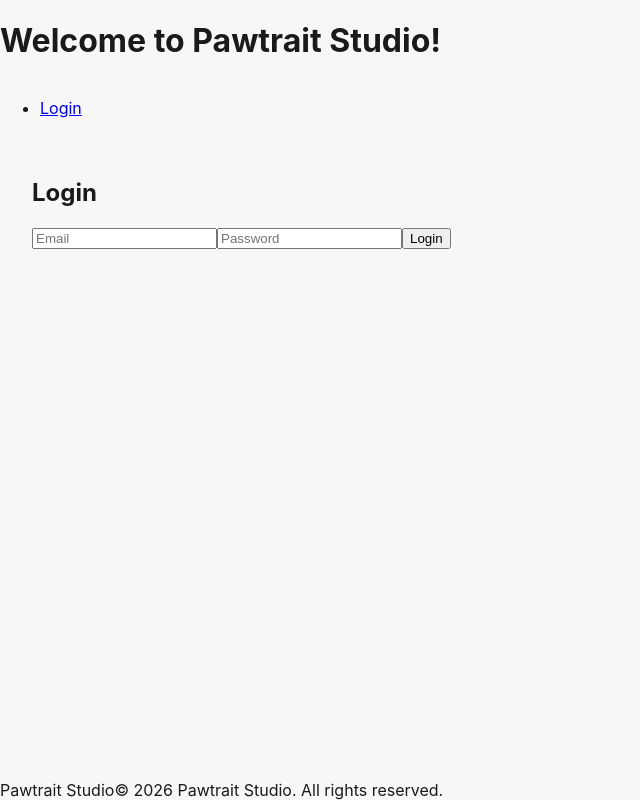
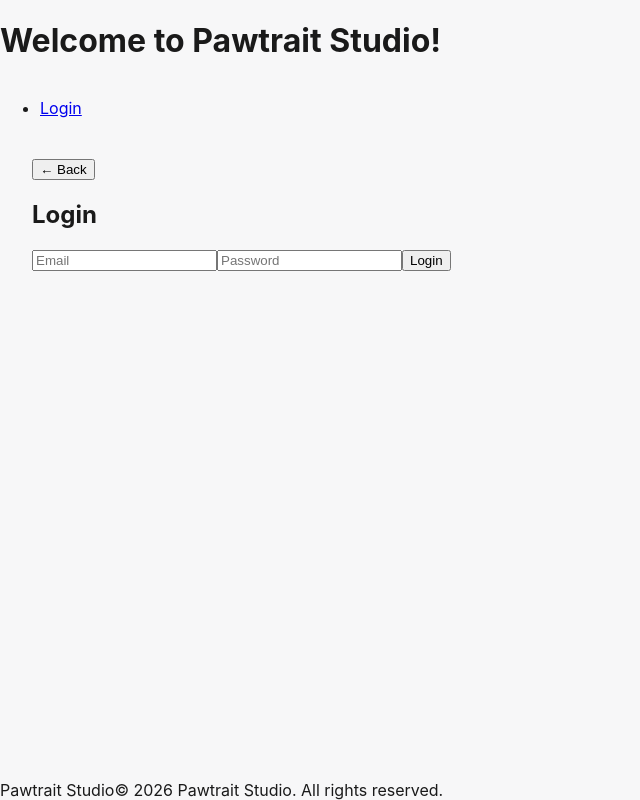
Before and after one commit to avrshay/Pawtrait, a React (Create React App) app in the folder my-frontend-app/: page /login in a window 1280 px wide. Shown: the whole page, without its empty margins (0-640 px from the left). Built offline with nearby package versions, Linux system fonts and the light colour scheme.

Commit message:
add back button

```diff
--- a/my-frontend-app/src/pages/Login.js
+++ b/my-frontend-app/src/pages/Login.js
@@ -1,6 +1,7 @@
 import { useState } from "react";
 import { login, saveCurrentUser } from "../services/authService";
 import { useNavigate } from "react-router-dom";
+import BackButton from "../components/back-button";
 
 // POST /auth/login.
 export default function Login() {
@@ -40,6 +41,7 @@
     }
 return (
   <section>
+    <BackButton label="← Back" />
     <h1>Login</h1>
     <form onSubmit={handleLogin}>
     <input
```
